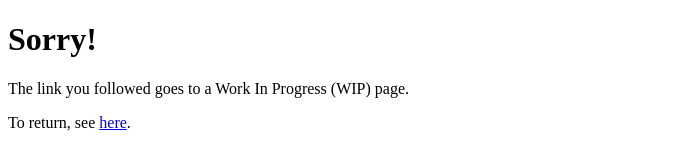
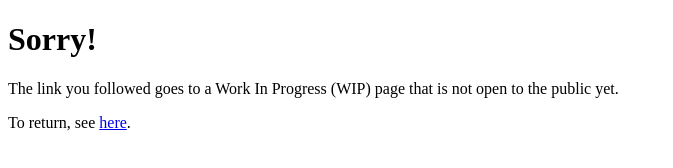
Before and after one commit to BDenBleyker/BDenBleyker.github.io, a plain HTML site: page WIP.html in a window 1280 px wide. Shown: the whole page, without its empty margins (0-673 px from the left). Drawn offline with Linux system fonts and the light colour scheme.

Commit message:
Update WIP.html

```diff
--- a/WIP.html
+++ b/WIP.html
@@ -2,7 +2,7 @@
 <html>
 <body>
 <h1>Sorry!</h1>
-<p>The link you followed goes to a Work In Progress (WIP) page.</p>
+<p>The link you followed goes to a Work In Progress (WIP) page that is not open to the public yet.</p>
   <p>To return, see <a href="index.html">here</a>.</p>
 </body>
 </html>
```
